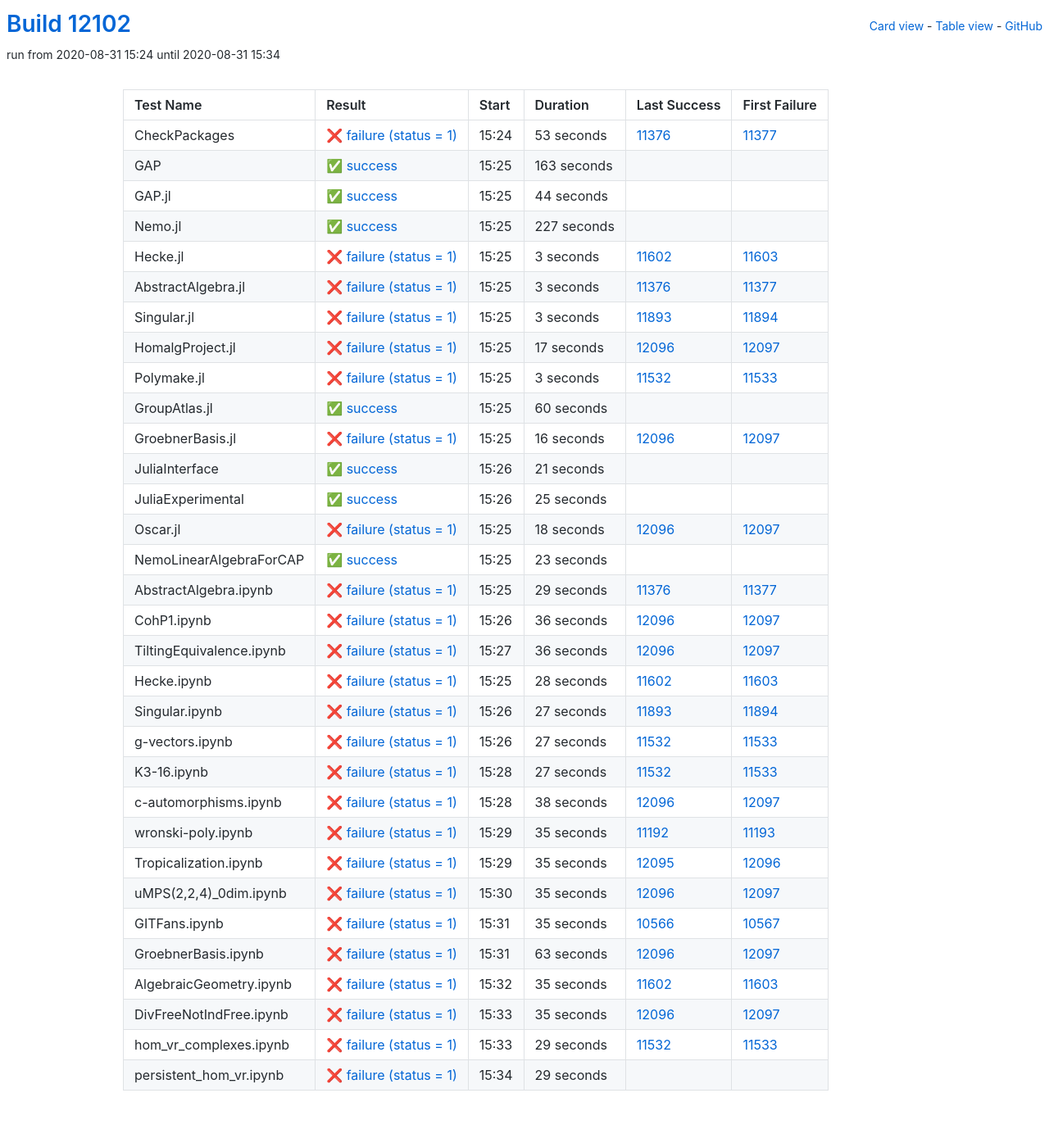
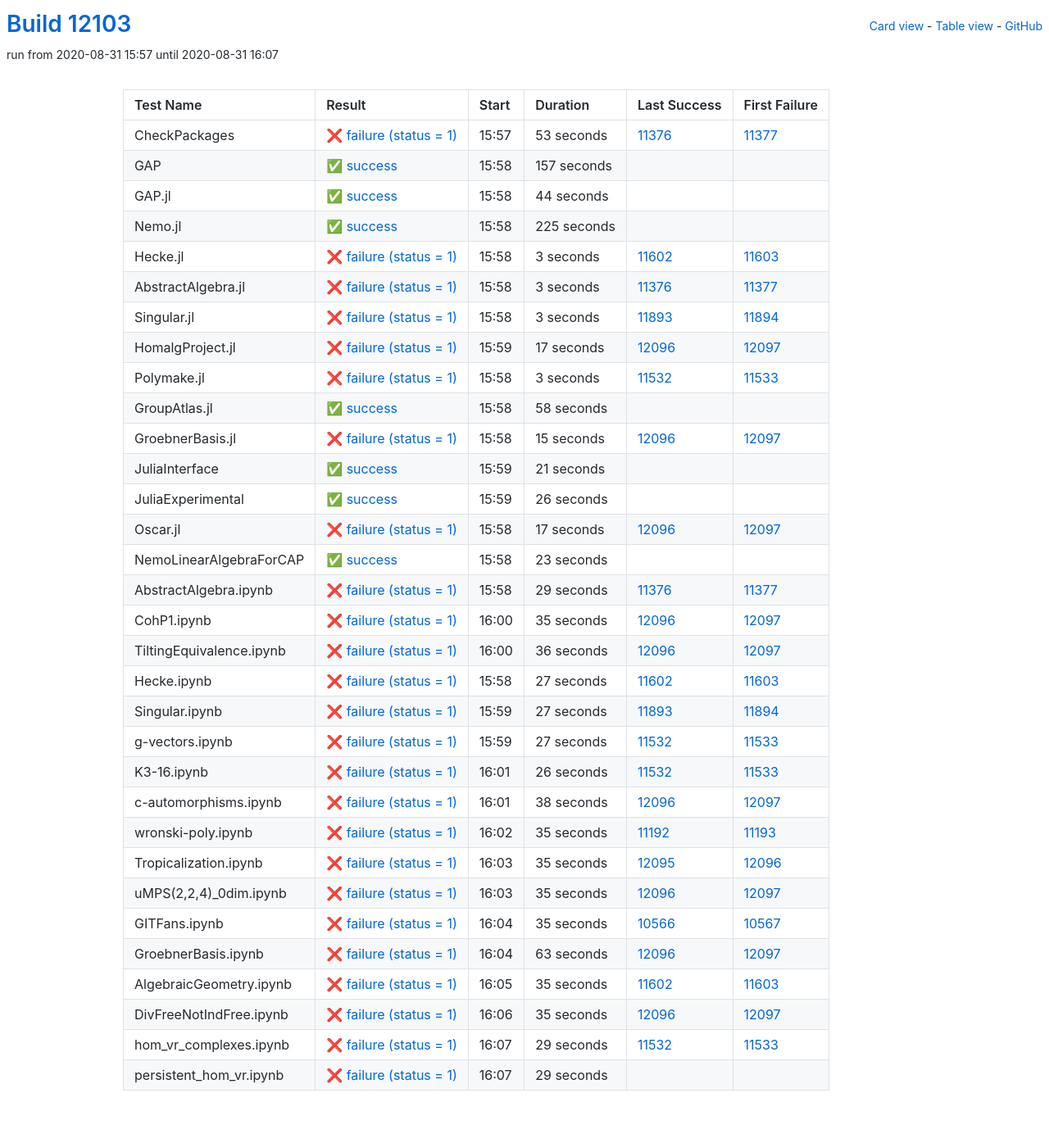
Before and after one commit to oscar-system/oscar-ci-status, a Jekyll site: the page built from table.html, in a window 1280 px wide. Shown: the whole page at 82% size. Built offline with Jekyll 4.4.1, drawn with Linux system fonts in a browser that asks for light colours.

Commit message:
Build #12103

```diff
--- a/_data/ci.yml
+++ b/_data/ci.yml
@@ -1,6 +1,6 @@
 ---
-build: 12102
-build_url: https://oscarci.mathematik.uni-kl.de/job/oscar/12102/
+build: 12103
+build_url: https://oscarci.mathematik.uni-kl.de/job/oscar/12103/
 job: oscar
 organization: oscar-system
 repo: oscar-ci-status
@@ -8,8 +8,8 @@
 tests:
 - name: CheckPackages
   id: checkpackages
-  log: https://oscarci.mathematik.uni-kl.de/job/oscar/12102/artifact/logs/build-12102/CheckPackages.log
-  start: 2020-08-31 15:24
+  log: https://oscarci.mathematik.uni-kl.de/job/oscar/12103/artifact/logs/build-12103/CheckPackages.log
+  start: 2020-08-31 15:57
   success: false
   exitcode: 1
   status: failure
@@ -20,20 +20,20 @@
   first_failure_url: https://oscarci.mathematik.uni-kl.de/job/oscar/11377/
 - name: GAP
   id: gap
-  log: https://oscarci.mathematik.uni-kl.de/job/oscar/12102/artifact/logs/build-12102/GAP.log
-  start: 2020-08-31 15:25
+  log: https://oscarci.mathematik.uni-kl.de/job/oscar/12103/artifact/logs/build-12103/GAP.log
+  start: 2020-08-31 15:58
   success: true
   exitcode: 0
   status: success
-  duration: 163
+  duration: 157
   last_success: false
   last_success_url:
   first_failure: false
   first_failure_url:
 - name: GAP.jl
   id: gap-jl
-  log: https://oscarci.mathematik.uni-kl.de/job/oscar/12102/artifact/logs/build-12102/GAP.jl.log
-  start: 2020-08-31 15:25
+  log: https://oscarci.mathematik.uni-kl.de/job/oscar/12103/artifact/logs/build-12103/GAP.jl.log
+  start: 2020-08-31 15:58
   success: true
   exitcode: 0
   status: success
@@ -44,20 +44,20 @@
   first_failure_url:
 - name: Nemo.jl
   id: nemo-jl
-  log: https://oscarci.mathematik.uni-kl.de/job/oscar/12102/artifact/logs/build-12102/Nemo.jl.log
-  start: 2020-08-31 15:25
+  log: https://oscarci.mathematik.uni-kl.de/job/oscar/12103/artifact/logs/build-12103/Nemo.jl.log
+  start: 2020-08-31 15:58
   success: true
   exitcode: 0
   status: success
-  duration: 227
+  duration: 225
   last_success: false
   last_success_url:
   first_failure: false
   first_failure_url:
 - name: Hecke.jl
   id: hecke-jl
-  log: https://oscarci.mathematik.uni-kl.de/job/oscar/12102/artifact/logs/build-12102/Hecke.jl.log
-  start: 2020-08-31 15:25
+  log: https://oscarci.mathematik.uni-kl.de/job/oscar/12103/artifact/logs/build-12103/Hecke.jl.log
+  start: 2020-08-31 15:58
   success: false
   exitcode: 1
   status: failure
@@ -68,8 +68,8 @@
   first_failure_url: https://oscarci.mathematik.uni-kl.de/job/oscar/11603/
 - name: AbstractAlgebra.jl
   id: abstractalgebra-jl
-  log: https://oscarci.mathematik.uni-kl.de/job/oscar/12102/artifact/logs/build-12102/AbstractAlgebra.jl.log
-  start: 2020-08-31 15:25
+  log: https://oscarci.mathematik.uni-kl.de/job/oscar/12103/artifact/logs/build-12103/AbstractAlgebra.jl.log
+  start: 2020-08-31 15:58
   success: false
   exitcode: 1
   status: failure
@@ -80,8 +80,8 @@
   first_failure_url: https://oscarci.mathematik.uni-kl.de/job/oscar/11377/
 - name: Singular.jl
   id: singular-jl
-  log: https://oscarci.mathematik.uni-kl.de/job/oscar/12102/artifact/logs/build-12102/Singular.jl.log
-  start: 2020-08-31 15:25
+  log: https://oscarci.mathematik.uni-kl.de/job/oscar/12103/artifact/logs/build-12103/Singular.jl.log
+  start: 2020-08-31 15:58
   success: false
   exitcode: 1
   status: failure
@@ -92,8 +92,8 @@
   first_failure_url: https://oscarci.mathematik.uni-kl.de/job/oscar/11894/
 - name: HomalgProject.jl
   id: homalgproject-jl
-  log: https://oscarci.mathematik.uni-kl.de/job/oscar/12102/artifact/logs/build-12102/HomalgProject.jl.log
-  start: 2020-08-31 15:25
+  log: https://oscarci.mathematik.uni-kl.de/job/oscar/12103/artifact/logs/build-12103/HomalgProject.jl.log
+  start: 2020-08-31 15:59
   success: false
   exitcode: 1
   status: failure
@@ -104,8 +104,8 @@
   first_failure_url: https://oscarci.mathematik.uni-kl.de/job/oscar/12097/
 - name: Polymake.jl
   id: polymake-jl
-  log: https://oscarci.mathematik.uni-kl.de/job/oscar/12102/artifact/logs/build-12102/Polymake.jl.log
-  start: 2020-08-31 15:25
+  log: https://oscarci.mathematik.uni-kl.de/job/oscar/12103/artifact/logs/build-12103/Polymake.jl.log
+  start: 2020-08-31 15:58
   success: false
   exitcode: 1
   status: failure
@@ -116,32 +116,32 @@
   first_failure_url: https://oscarci.mathematik.uni-kl.de/job/oscar/11533/
 - name: GroupAtlas.jl
   id: groupatlas-jl
-  log: https://oscarci.mathematik.uni-kl.de/job/oscar/12102/artifact/logs/build-12102/GroupAtlas.jl.log
-  start: 2020-08-31 15:25
+  log: https://oscarci.mathematik.uni-kl.de/job/oscar/12103/artifact/logs/build-12103/GroupAtlas.jl.log
+  start: 2020-08-31 15:58
   success: true
   exitcode: 0
   status: success
-  duration: 60
+  duration: 58
   last_success: false
   last_success_url:
   first_failure: false
   first_failure_url:
 - name: GroebnerBasis.jl
   id: groebnerbasis-jl
-  log: https://oscarci.mathematik.uni-kl.de/job/oscar/12102/artifact/logs/build-12102/GroebnerBasis.jl.log
-  start: 2020-08-31 15:25
+  log: https://oscarci.mathematik.uni-kl.de/job/oscar/12103/artifact/logs/build-12103/GroebnerBasis.jl.log
+  start: 2020-08-31 15:58
   success: false
   exitcode: 1
   status: failure
-  duration: 16
+  duration: 15
   last_success: 12096
   last_success_url: https://oscarci.mathematik.uni-kl.de/job/oscar/12096/
   first_failure: 12097
   first_failure_url: https://oscarci.mathematik.uni-kl.de/job/oscar/12097/
 - name: JuliaInterface
   id: juliainterface
-  log: https://oscarci.mathematik.uni-kl.de/job/oscar/12102/artifact/logs/build-12102/JuliaInterface.log
-  start: 2020-08-31 15:26
+  log: https://oscarci.mathematik.uni-kl.de/job/oscar/12103/artifact/logs/build-12103/JuliaInterface.log
+  start: 2020-08-31 15:59
   success: true
   exitcode: 0
   status: success
@@ -152,32 +152,32 @@
   first_failure_url:
 - name: JuliaExperimental
   id: juliaexperimental
-  log: https://oscarci.mathematik.uni-kl.de/job/oscar/12102/artifact/logs/build-12102/JuliaExperimental.log
-  start: 2020-08-31 15:26
+  log: https://oscarci.mathematik.uni-kl.de/job/oscar/12103/artifact/logs/build-12103/JuliaExperimental.log
+  start: 2020-08-31 15:59
   success: true
   exitcode: 0
   status: success
-  duration: 25
+  duration: 26
   last_success: false
   last_success_url:
   first_failure: false
   first_failure_url:
 - name: Oscar.jl
   id: oscar-jl
-  log: https://oscarci.mathematik.uni-kl.de/job/oscar/12102/artifact/logs/build-12102/Oscar.jl.log
-  start: 2020-08-31 15:25
+  log: https://oscarci.mathematik.uni-kl.de/job/oscar/12103/artifact/logs/build-12103/Oscar.jl.log
+  start: 2020-08-31 15:58
   success: false
   exitcode: 1
   status: failure
-  duration: 18
+  duration: 17
   last_success: 12096
   last_success_url: https://oscarci.mathematik.uni-kl.de/job/oscar/12096/
   first_failure: 12097
   first_failure_url: https://oscarci.mathematik.uni-kl.de/job/oscar/12097/
 - name: NemoLinearAlgebraForCAP
   id: nemolinearalgebraforcap
-  log: https://oscarci.mathematik.uni-kl.de/job/oscar/12102/artifact/logs/build-12102/NemoLinearAlgebraForCAP.log
-  start: 2020-08-31 15:25
+  log: https://oscarci.mathematik.uni-kl.de/job/oscar/12103/artifact/logs/build-12103/NemoLinearAlgebraForCAP.log
+  start: 2020-08-31 15:58
   success: true
   exitcode: 0
   status: success
@@ -188,8 +188,8 @@
   first_failure_url:
 - name: AbstractAlgebra.ipynb
   id: abstractalgebra-ipynb
-  log: https://oscarci.mathematik.uni-kl.de/job/oscar/12102/artifact/logs/build-12102/AbstractAlgebra.ipynb.log
-  start: 2020-08-31 15:25
+  log: https://oscarci.mathematik.uni-kl.de/job/oscar/12103/artifact/logs/build-12103/AbstractAlgebra.ipynb.log
+  start: 2020-08-31 15:58
   success: false
   exitcode: 1
   status: failure
@@ -200,20 +200,20 @@
   first_failure_url: https://oscarci.mathematik.uni-kl.de/job/oscar/11377/
 - name: CohP1.ipynb
   id: cohp1-ipynb
-  log: https://oscarci.mathematik.uni-kl.de/job/oscar/12102/artifact/logs/build-12102/CohP1.ipynb.log
-  start: 2020-08-31 15:26
+  log: https://oscarci.mathematik.uni-kl.de/job/oscar/12103/artifact/logs/build-12103/CohP1.ipynb.log
+  start: 2020-08-31 16:00
   success: false
   exitcode: 1
   status: failure
-  duration: 36
+  duration: 35
   last_success: 12096
   last_success_url: https://oscarci.mathematik.uni-kl.de/job/oscar/12096/
   first_failure: 12097
   first_failure_url: https://oscarci.mathematik.uni-kl.de/job/oscar/12097/
 - name: TiltingEquivalence.ipynb
   id: tiltingequivalence-ipynb
-  log: https://oscarci.mathematik.uni-kl.de/job/oscar/12102/artifact/logs/build-12102/TiltingEquivalence.ipynb.log
-  start: 2020-08-31 15:27
+  log: https://oscarci.mathematik.uni-kl.de/job/oscar/12103/artifact/logs/build-12103/TiltingEquivalence.ipynb.log
+  start: 2020-08-31 16:00
   success: false
   exitcode: 1
   status: failure
@@ -224,20 +224,20 @@
   first_failure_url: https://oscarci.mathematik.uni-kl.de/job/oscar/12097/
 - name: Hecke.ipynb
   id: hecke-ipynb
-  log: https://oscarci.mathematik.uni-kl.de/job/oscar/12102/artifact/logs/build-12102/Hecke.ipynb.log
-  start: 2020-08-31 15:25
+  log: https://oscarci.mathematik.uni-kl.de/job/oscar/12103/artifact/logs/build-12103/Hecke.ipynb.log
+  start: 2020-08-31 15:58
   success: false
   exitcode: 1
   status: failure
-  duration: 28
+  duration: 27
   last_success: 11602
   last_success_url: https://oscarci.mathematik.uni-kl.de/job/oscar/11602/
   first_failure: 11603
   first_failure_url: https://oscarci.mathematik.uni-kl.de/job/oscar/11603/
 - name: Singular.ipynb
   id: singular-ipynb
-  log: https://oscarci.mathematik.uni-kl.de/job/oscar/12102/artifact/logs/build-12102/Singular.ipynb.log
-  start: 2020-08-31 15:26
+  log: https://oscarci.mathematik.uni-kl.de/job/oscar/12103/artifact/logs/build-12103/Singular.ipynb.log
+  start: 2020-08-31 15:59
   success: false
   exitcode: 1
   status: failure
@@ -248,8 +248,8 @@
   first_failure_url: https://oscarci.mathematik.uni-kl.de/job/oscar/11894/
 - name: g-vectors.ipynb
   id: g-vectors-ipynb
-  log: https://oscarci.mathematik.uni-kl.de/job/oscar/12102/artifact/logs/build-12102/g-vectors.ipynb.log
-  start: 2020-08-31 15:26
+  log: https://oscarci.mathematik.uni-kl.de/job/oscar/12103/artifact/logs/build-12103/g-vectors.ipynb.log
+  start: 2020-08-31 15:59
   success: false
   exitcode: 1
   status: failure
@@ -260,20 +260,20 @@
   first_failure_url: https://oscarci.mathematik.uni-kl.de/job/oscar/11533/
 - name: K3-16.ipynb
   id: k3-16-ipynb
-  log: https://oscarci.mathematik.uni-kl.de/job/oscar/12102/artifact/logs/build-12102/K3-16.ipynb.log
-  start: 2020-08-31 15:28
+  log: https://oscarci.mathematik.uni-kl.de/job/oscar/12103/artifact/logs/build-12103/K3-16.ipynb.log
+  start: 2020-08-31 16:01
   success: false
   exitcode: 1
   status: failure
-  duration: 27
+  duration: 26
   last_success: 11532
   last_success_url: https://oscarci.mathematik.uni-kl.de/job/oscar/11532/
   first_failure: 11533
   first_failure_url: https://oscarci.mathematik.uni-kl.de/job/oscar/11533/
 - name: c-automorphisms.ipynb
   id: c-automorphisms-ipynb
-  log: https://oscarci.mathematik.uni-kl.de/job/oscar/12102/artifact/logs/build-12102/c-automorphisms.ipynb.log
-  start: 2020-08-31 15:28
+  log: https://oscarci.mathematik.uni-kl.de/job/oscar/12103/artifact/logs/build-12103/c-automorphisms.ipynb.log
+  start: 2020-08-31 16:01
   success: false
   exitcode: 1
   status: failure
@@ -284,8 +284,8 @@
   first_failure_url: https://oscarci.mathematik.uni-kl.de/job/oscar/12097/
 - name: wronski-poly.ipynb
   id: wronski-poly-ipynb
-  log: https://oscarci.mathematik.uni-kl.de/job/oscar/12102/artifact/logs/build-12102/wronski-poly.ipynb.log
-  start: 2020-08-31 15:29
+  log: https://oscarci.mathematik.uni-kl.de/job/oscar/12103/artifact/logs/build-12103/wronski-poly.ipynb.log
+  start: 2020-08-31 16:02
   success: false
   exitcode: 1
   status: failure
@@ -296,8 +296,8 @@
   first_failure_url: https://oscarci.mathematik.uni-kl.de/job/oscar/11193/
 - name: Tropicalization.ipynb
   id: tropicalization-ipynb
-  log: https://oscarci.mathematik.uni-kl.de/job/oscar/12102/artifact/logs/build-12102/Tropicalization.ipynb.log
-  start: 2020-08-31 15:29
+  log: https://oscarci.mathematik.uni-kl.de/job/oscar/12103/artifact/logs/build-12103/Tropicalization.ipynb.log
+  start: 2020-08-31 16:03
   success: false
   exitcode: 1
   status: failure
@@ -308,8 +308,8 @@
   first_failure_url: https://oscarci.mathematik.uni-kl.de/job/oscar/12096/
 - name: uMPS(2,2,4)_0dim.ipynb
   id: umps-2-2-4-0dim-ipynb
-  log: https://oscarci.mathematik.uni-kl.de/job/oscar/12102/artifact/logs/build-12102/uMPS-2-2-4-_0dim.ipynb.log
-  start: 2020-08-31 15:30
+  log: https://oscarci.mathematik.uni-kl.de/job/oscar/12103/artifact/logs/build-12103/uMPS-2-2-4-_0dim.ipynb.log
+  start: 2020-08-31 16:03
   success: false
   exitcode: 1
   status: failure
@@ -320,8 +320,8 @@
   first_failure_url: https://oscarci.mathematik.uni-kl.de/job/oscar/12097/
 - name: GITFans.ipynb
   id: gitfans-ipynb
-  log: https://oscarci.mathematik.uni-kl.de/job/oscar/12102/artifact/logs/build-12102/GITFans.ipynb.log
-  start: 2020-08-31 15:31
+  log: https://oscarci.mathematik.uni-kl.de/job/oscar/12103/artifact/logs/build-12103/GITFans.ipynb.log
+  start: 2020-08-31 16:04
   success: false
   exitcode: 1
   status: failure
@@ -332,8 +332,8 @@
   first_failure_url: https://oscarci.mathematik.uni-kl.de/job/oscar/10567/
 - name: GroebnerBasis.ipynb
   id: groebnerbasis-ipynb
-  log: https://oscarci.mathematik.uni-kl.de/job/oscar/12102/artifact/logs/build-12102/GroebnerBasis.ipynb.log
-  start: 2020-08-31 15:31
+  log: https://oscarci.mathematik.uni-kl.de/job/oscar/12103/artifact/logs/build-12103/GroebnerBasis.ipynb.log
+  start: 2020-08-31 16:04
   success: false
   exitcode: 1
   status: failure
@@ -344,8 +344,8 @@
   first_failure_url: https://oscarci.mathematik.uni-kl.de/job/oscar/12097/
 - name: AlgebraicGeometry.ipynb
   id: algebraicgeometry-ipynb
-  log: https://oscarci.mathematik.uni-kl.de/job/oscar/12102/artifact/logs/build-12102/AlgebraicGeometry.ipynb.log
-  start: 2020-08-31 15:32
+  log: https://oscarci.mathematik.uni-kl.de/job/oscar/12103/artifact/logs/build-12103/AlgebraicGeometry.ipynb.log
+  start: 2020-08-31 16:05
   success: false
   exitcode: 1
   status: failure
@@ -356,8 +356,8 @@
   first_failure_url: https://oscarci.mathematik.uni-kl.de/job/oscar/11603/
 - name: DivFreeNotIndFree.ipynb
   id: divfreenotindfree-ipynb
-  log: https://oscarci.mathematik.uni-kl.de/job/oscar/12102/artifact/logs/build-12102/DivFreeNotIndFree.ipynb.log
-  start: 2020-08-31 15:33
+  log: https://oscarci.mathematik.uni-kl.de/job/oscar/12103/artifact/logs/build-12103/DivFreeNotIndFree.ipynb.log
+  start: 2020-08-31 16:06
   success: false
   exitcode: 1
   status: failure
@@ -368,8 +368,8 @@
   first_failure_url: https://oscarci.mathematik.uni-kl.de/job/oscar/12097/
 - name: hom_vr_complexes.ipynb
   id: hom-vr-complexes-ipynb
-  log: https://oscarci.mathematik.uni-kl.de/job/oscar/12102/artifact/logs/build-12102/hom_vr_complexes.ipynb.log
-  start: 2020-08-31 15:33
+  log: https://oscarci.mathematik.uni-kl.de/job/oscar/12103/artifact/logs/build-12103/hom_vr_complexes.ipynb.log
+  start: 2020-08-31 16:07
   success: false
   exitcode: 1
   status: failure
@@ -380,8 +380,8 @@
   first_failure_url: https://oscarci.mathematik.uni-kl.de/job/oscar/11533/
 - name: persistent_hom_vr.ipynb
   id: persistent-hom-vr-ipynb
-  log: https://oscarci.mathematik.uni-kl.de/job/oscar/12102/artifact/logs/build-12102/persistent_hom_vr.ipynb.log
-  start: 2020-08-31 15:34
+  log: https://oscarci.mathematik.uni-kl.de/job/oscar/12103/artifact/logs/build-12103/persistent_hom_vr.ipynb.log
+  start: 2020-08-31 16:07
   success: false
   exitcode: 1
   status: failure
```
Also changed, not shown: README.md.
